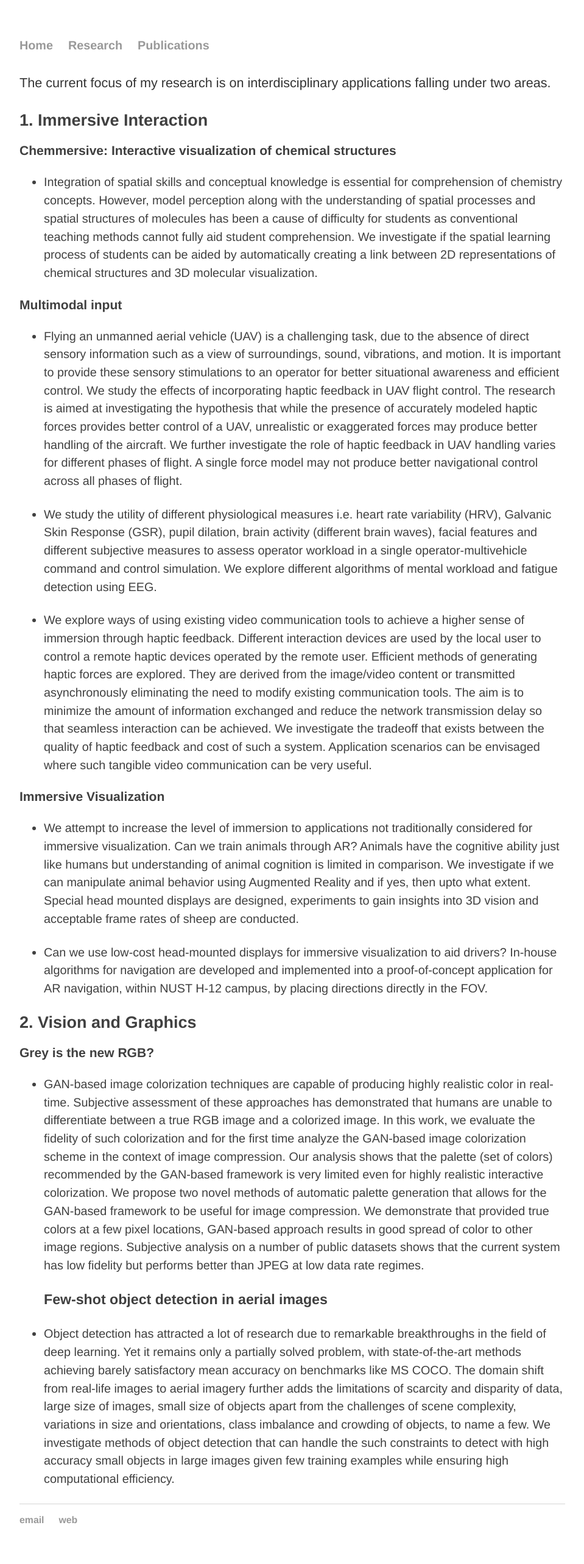
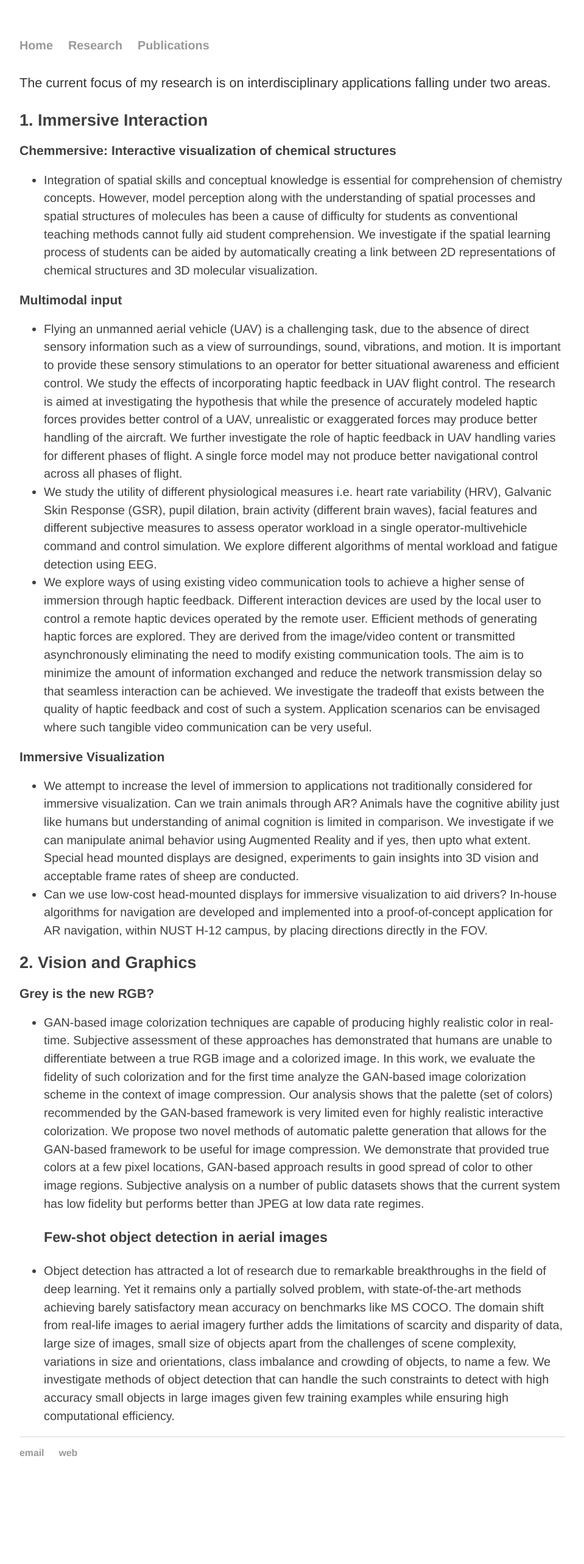
Before and after one commit to ShahzadRasool/shahzadrasool.github.io, a Jekyll site: the page built from research/index.md, in a window 1280 px wide. Shown: the whole page at 61% size, without its empty margins (160-1119 px from the left). Built offline with Jekyll 4.4.1, drawn with Linux system fonts in a browser that asks for light colours; our own code applies the rules of GitHub Pages for plain Markdown files; after the commit the page ends 2454 px from its top, so only the background shows below that.

Commit message:
Update main.css

```diff
--- a/css/main.css
+++ b/css/main.css
@@ -39,13 +39,13 @@ footer {
 }
 
 ul li{
-  margin: 25px 0;
+  /*margin: 25px 0;*/
   font-size: 1.1em;
   line-height: 1.5;
 }
 
 ol li {
-  margin: 25px 0;
+  /*margin: 25px 0; */
   font-size: 1.1em;
   line-height: 1.5;
 }
```
